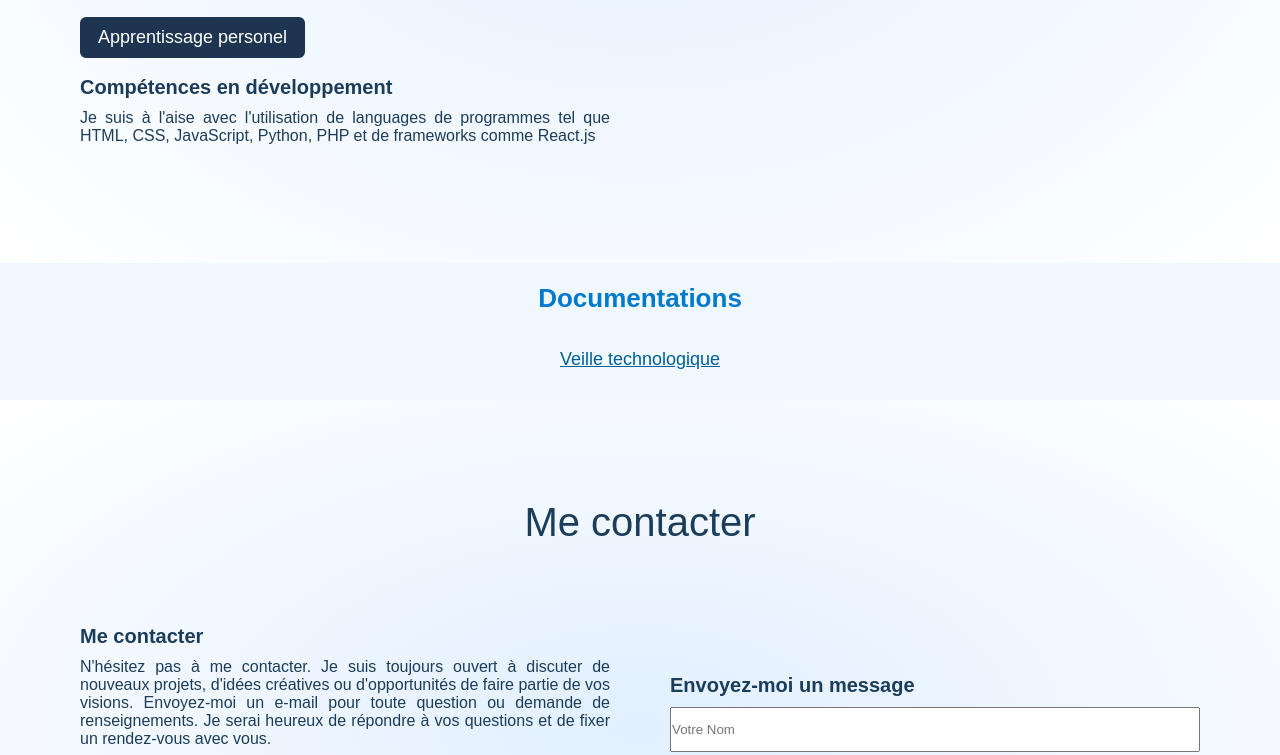
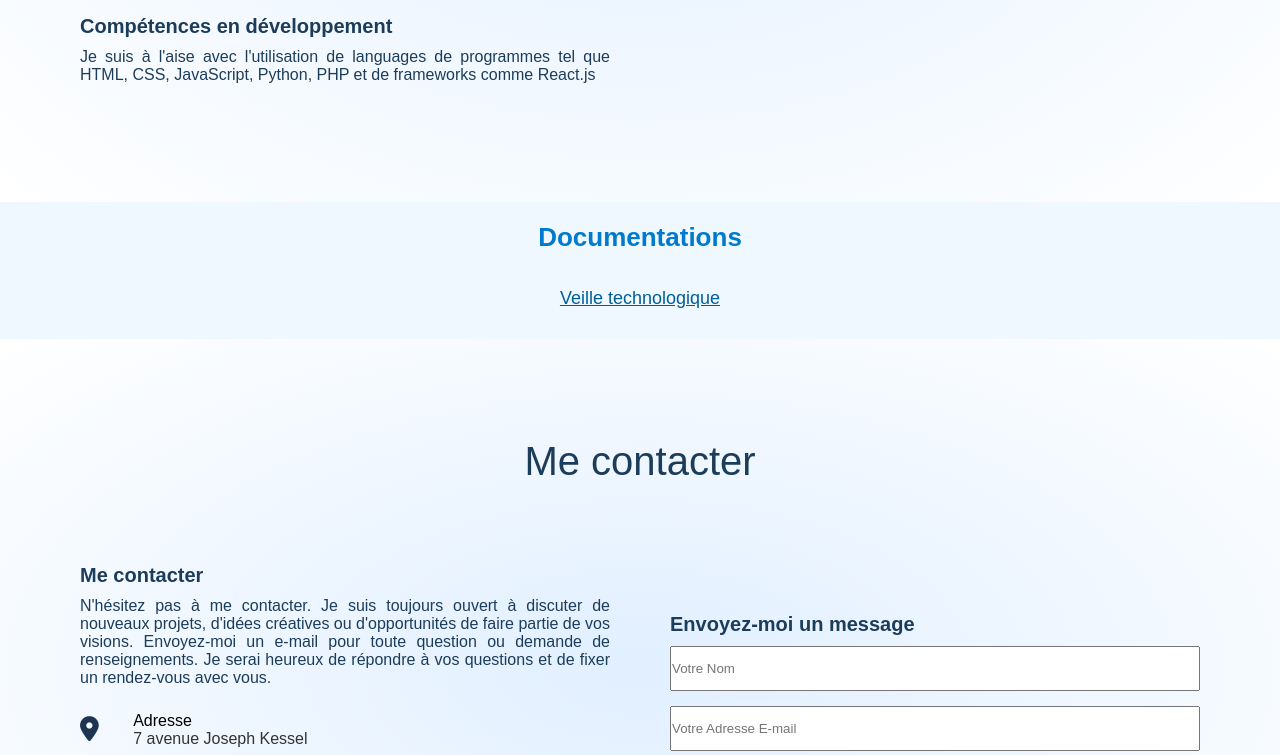
Before and after one commit to Gui0001/Portfolio1, a website: page index.html in a window 1280 px wide. Shown: the part 3012-3767 px from the top of the page. Drawn offline with Linux system fonts and the light colour scheme.

Commit message:
Update index.html

```diff
--- a/index.html
+++ b/index.html
@@ -136,7 +136,7 @@
               <a href="Stage compte rendu.pdf" target="_blank">site web </a> </li>
               <li class="projet">Tableau de synthèse du stage:
                 <a href="Tableau_synthese.pdf" target="_blank">Tableau de synthèse </a> </li>
-                <a href="https://drive.google.com/drive/folders/1gZaVyJVjJYcDRN74Yzl4EoUaEATthQ0G?usp=drive_link " target="_blank"> Apprentissage personel</a>
+
 
 
 
```
